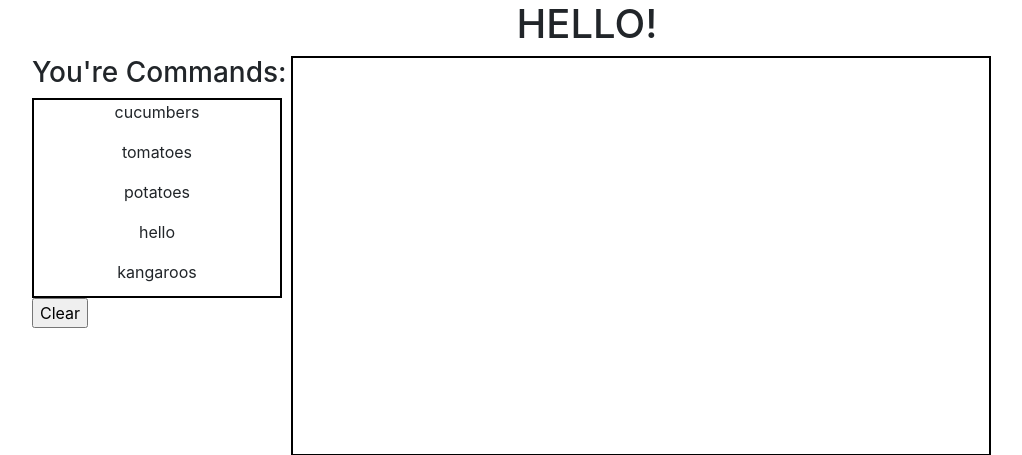
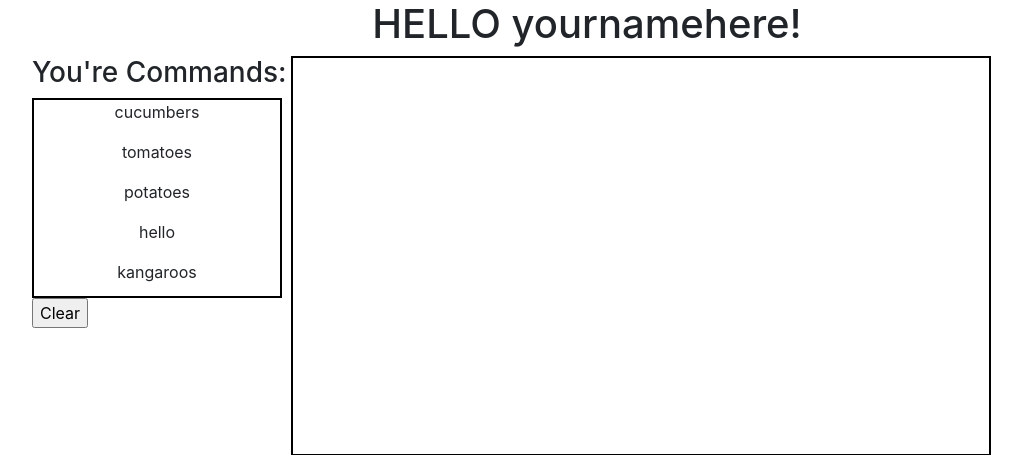
Before and after one commit to haythamodeh/VoiceAssistant, a Django app: template apps/voice_app/templates/voice_app/index.html in a window 1280 px wide. Shown: the top 455 px of the page, without its empty margins (53-1075 px from the left). Run offline with Django 3.2, Linux system fonts and the light colour scheme; the template is opened without the code that fills it: values that come from a table or form of the project are taken from there, others are empty; data comes from the database, SQL or seed files in the repository; both versions use the stored data as it was after the commit; parts of the project's set-up code (start-up, migrations or seed data) failed here and were passed over; some libraries are stand-ins or nearby versions.

Commit message:
updated header

```diff
--- a/apps/voice_app/templates/voice_app/index.html
+++ b/apps/voice_app/templates/voice_app/index.html
@@ -27,7 +27,7 @@
 </head>
 <body>
     <div class="container">
-        <h1 class="text-center">HELLO!</h1>
+        <h1 class="text-center">HELLO yournamehere!</h1>
 
         <div class="activityLogWrapper">
             <h3>You're Commands:</h3>
```
Also changed, not shown: db.sqlite3.
